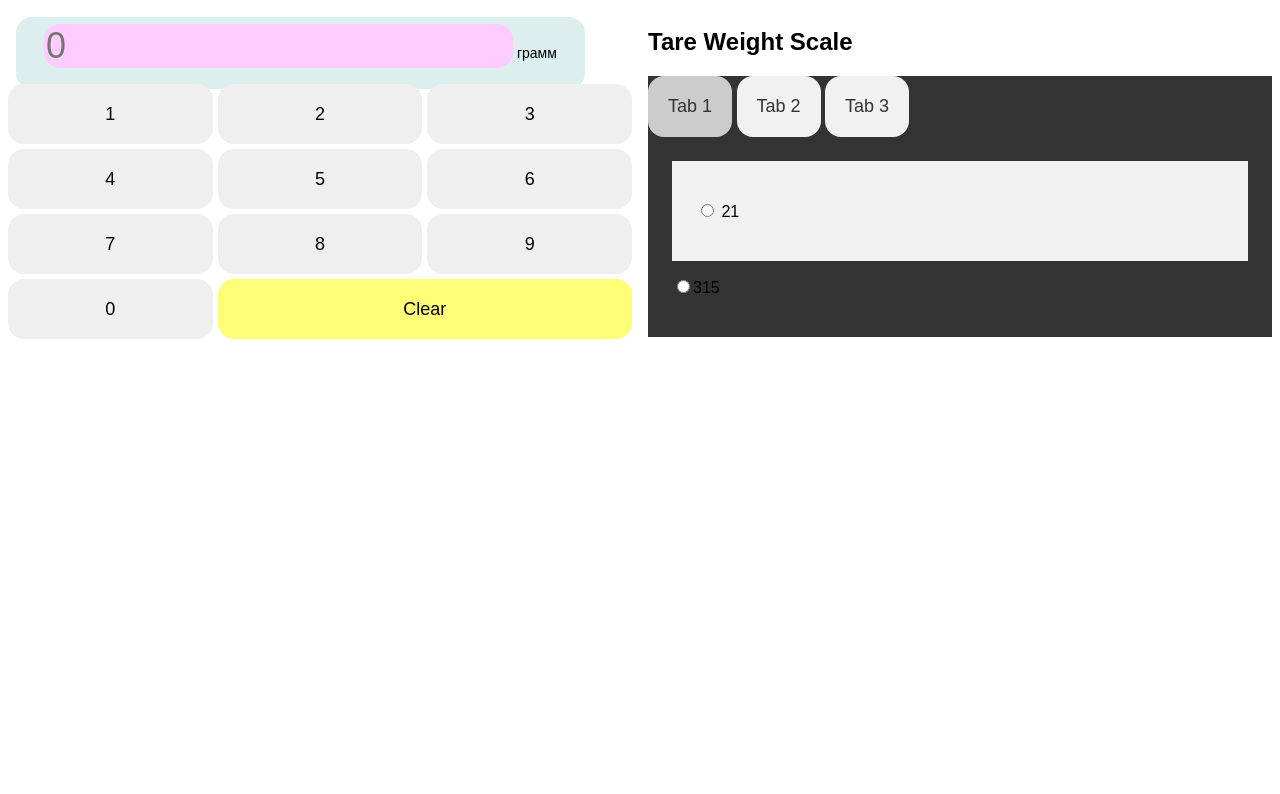
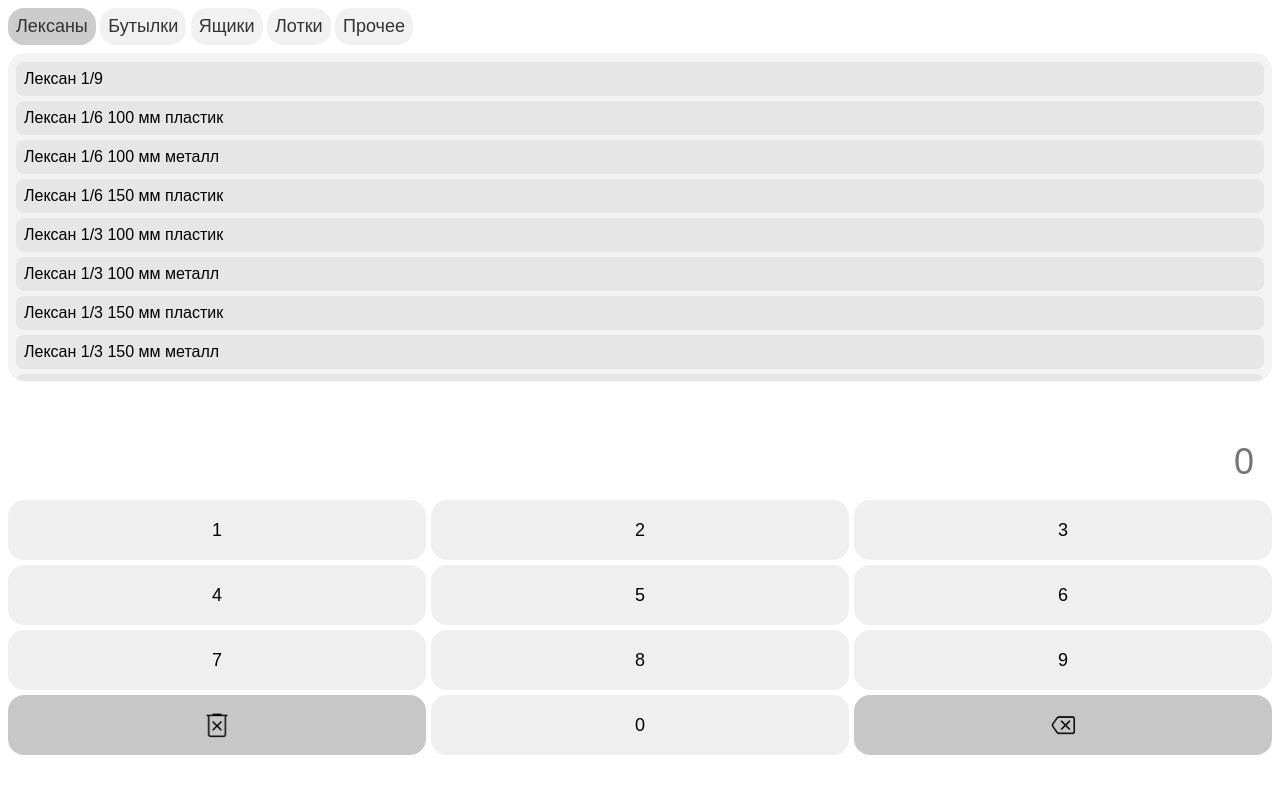
Before and after one commit to rainectar95/tara.github.io, a plain HTML site: page index.html in a window 1280 px wide. Drawn offline with Linux system fonts and the light colour scheme.

Commit message:
Add files via upload

```diff
--- a/index.html
+++ b/index.html
@@ -8,9 +8,8 @@
 </head>
 <body>
 <div class="scales">
-    <div class="scale">
-        <span class="gramm-label"><input type="number" placeholder="0" id="grossWeight" oninput="adjustGrossWeightInputWidth(); calculateWeight(); updateGrammLabelWidth();" onfocus="lockKeyboard()" onblur="unlockKeyboard()">
-        грамм</span>
+    <div class="scale pad">
+        <span class="gramm-label"><p id="result"></p><input type="number" placeholder="0" id="grossWeight" oninput="adjustGrossWeightInputWidth(); calculateWeight(); updateGrammLabelWidth();" onfocus="lockKeyboard()" onblur="unlockKeyboard()"></span>
         <div id="virtual-keyboard">
             <button id="vibrate" onclick="addText('1', 'grossWeight')">1</button>
             <button id="vibrate" onclick="addText('2', 'grossWeight')">2</button>
@@ -21,33 +20,137 @@
             <button onclick="addText('7', 'grossWeight')">7</button>
             <button onclick="addText('8', 'grossWeight')">8</button>
             <button onclick="addText('9', 'grossWeight')">9</button>
-            <button onclick="addText('0', 'grossWeight')">0</button>
-            <button class="clean" onclick="clearInput('grossWeight')">Clear</button>
+            <button class="clean" onclick="clearInput('grossWeight')"><img src="clean.png" width="36px" alt="" srcset=""></button>
+            <button class="zero" onclick="addText('0', 'grossWeight')">0</button>
+            <button class="delete" onclick="deleteLastCharacter('grossWeight')"><img src="delete.png" width="36px" alt="" srcset=""></button>
+
         </div>
     </div>
+
     <div class="scale">
-        <h2>Tare Weight Scale</h2>
 <div class="tabs">
-  <button class="tab-button active" onclick="openTab(event, 'tab1')">Tab 1</button>
-  <button class="tab-button" onclick="openTab(event, 'tab2')">Tab 2</button>
-  <button class="tab-button" onclick="openTab(event, 'tab3')">Tab 3</button>
+  <button class="tab-button active" onclick="openTab(event, 'tab1')">Лексаны</button>
+  <button class="tab-button" onclick="openTab(event, 'tab2')">Бутылки</button>
+  <button class="tab-button" onclick="openTab(event, 'tab3')">Ящики</button>
+  <button class="tab-button" onclick="openTab(event, 'tab4')">Лотки</button>
+  <button class="tab-button" onclick="openTab(event, 'tab4')">Прочее</button>
+  <div id="tab1" class="tab-content active">
+    <label class="card">
+        <input id="tareWeight" type="radio" name="tareWeight" value="85" onchange="calculateWeight()">
+        <p>Лексан 1/9</p>
+    </label>
+    <label class="card">
+        <input id="tareWeight" type="radio" name="tareWeight" value="000" onchange="calculateWeight()">
+        <p>Лексан 1/6 100 мм пластик</p>
+    </label>
+    <label class="card">
+        <input id="tareWeight" type="radio" name="tareWeight" value="235" onchange="calculateWeight()">
+        <p>Лексан 1/6 100 мм металл</p>
+    </label>
+    <label class="card">
+        <input id="tareWeight" type="radio" name="tareWeight" value="230" onchange="calculateWeight()">
+        <p>Лексан 1/6 150 мм пластик</p>
+    </label>
+    <label class="card">
+        <input id="tareWeight" type="radio" name="tareWeight" value="235" onchange="calculateWeight()">
+        <p>Лексан 1/3 100 мм пластик</p>
+    </label>
+    <label class="card">
+        <input id="tareWeight" type="radio" name="tareWeight" value="455" onchange="calculateWeight()">
+        <p>Лексан 1/3 100 мм металл</p>
+    </label>
+    <label class="card">
+        <input id="tareWeight" type="radio" name="tareWeight" value="310" onchange="calculateWeight()">
+        <p>Лексан 1/3 150 мм пластик</p>
+    </label>
+    <label class="card">
+        <input id="tareWeight" type="radio" name="tareWeight" value="565" onchange="calculateWeight()">
+        <p>Лексан 1/3 150 мм металл</p>
+    </label>
+    <label class="card">
+        <input id="tareWeight" type="radio" name="tareWeight" value="510" onchange="calculateWeight()">
+        <p>Лексан 1/2 150 мм пластик</p>
+    </label>
+    <label class="card">
+        <input id="tareWeight" type="radio" name="tareWeight" value="955" onchange="calculateWeight()">
+        <p>Лексан 1/2 150 мм металл</p>
+    </label>
+    <label class="card">
+        <input id="tareWeight" type="radio" name="tareWeight" value="750" onchange="calculateWeight()">
+        <p>Лексан 1/1 150 мм пластик</p>
+    </label>
+    <label class="card">
+        <input id="tareWeight" type="radio" name="tareWeight" value="1600" onchange="calculateWeight()">
+        <p>Лексан 1/1 150 мм металл</p>
+    </label>
+    <label class="card">
+        <input id="tareWeight" type="radio" name="tareWeight" value="0000" onchange="calculateWeight()">
+        <p>Лексан 1/1 200 мм металл</p>
+    </label>
 
-  <div id="tab1" class="tab-content active">
-    <div class="card">
-<p>
-<input id="tareWeight" type="radio" name="tareWeight" value="21" onchange="calculateWeight()">
-21
-</p>
-</div>
-        <p><input id="tareWeight" type="radio" name="tareWeight" value="315" checked onchange="calculateWeight()">315</p>
   </div>
   <div id="tab2" class="tab-content">
-    <p><input id="tareWeight" type="radio" name="tareWeight" value="20" onchange="calculateWeight()">20</p>
-        <p><input id="tareWeight" type="radio" name="tareWeight" value="250" checked onchange="calculateWeight()">250</p>
+    <label class="card">
+        <input id="tareWeight" type="radio" name="tareWeight" value="50" onchange="calculateWeight()">
+        <p>Бутылка ранч</p>
+    </label>
+    <label class="card">
+        <input id="tareWeight" type="radio" name="tareWeight" value="80" onchange="calculateWeight()">
+        <p>Бутылка барбекю</p>
+    </label>
+    <label class="card">
+        <input id="tareWeight" type="radio" name="tareWeight" value="55" onchange="calculateWeight()">
+        <p>Бутылка бургер</p>
+    </label>
   </div>
   <div id="tab3" class="tab-content">
-    <h2>Tab 3</h2>
-    <p>This is the content for Tab 3. Ut enim ad minim veniam, quis nostrud exercitation ullamco laboris nisi ut aliquip ex ea commodo consequat.</p>
+    <label class="card">
+        <input id="tareWeight" type="radio" name="tareWeight" value="1135" onchange="calculateWeight()">
+        <p>Лоток синий большой</p>
+    </label>
+    <label class="card">
+        <input id="tareWeight" type="radio" name="tareWeight" value="1010" onchange="calculateWeight()">
+        <p>Лоток серый</p>
+    </label>
+    <label class="card">
+        <input id="tareWeight" type="radio" name="tareWeight" value="750" onchange="calculateWeight()">
+        <p>Лоток зеленый </p>
+    </label>
+    <label class="card">
+        <input id="tareWeight" type="radio" name="tareWeight" value="810" onchange="calculateWeight()">
+        <p>Лоток темносиний длинный</p>
+    </label>
+    <label class="card">
+        <input id="tareWeight" type="radio" name="tareWeight" value="170" onchange="calculateWeight()">
+        <p>Лоток меленький (соусы)</p>
+    </label>
+  </div>
+  <div id="tab4" class="tab-content">
+
+    <label class="card">
+        <input id="tareWeight" type="radio" name="tareWeight" value="55" onchange="calculateWeight()">
+        <p>Ящик зеленый большой</p>
+    </label>
+
+    <label class="card">
+        <input id="tareWeight" type="radio" name="tareWeight" value="55" onchange="calculateWeight()">
+        <p>Ящик высокий</p>
+    </label>
+
+    <label class="card">
+        <input id="tareWeight" type="radio" name="tareWeight" value="55" onchange="calculateWeight()">
+        <p>Ящик узкий (2 ряда)</p>
+    </label>
+
+    <label class="card">
+        <input id="tareWeight" type="radio" name="tareWeight" value="55" onchange="calculateWeight()">
+        <p>Ящик салатовый закрытые ручки</p>
+    </label>
+
+    <label class="card">
+        <input id="tareWeight" type="radio" name="tareWeight" value="55" onchange="calculateWeight()">
+        <p>Ящик салатовый маленький</p>
+    </label>
   </div>
 </div>
 
@@ -57,8 +160,17 @@
 
 
 </div>
-<p id="result"></p>
 <script>
+    document.querySelectorAll('.card input[type="radio"]').forEach(radio => {
+    radio.addEventListener('change', function() {
+        document.querySelectorAll('.card').forEach(card => {
+            card.classList.remove('active');
+        });
+        if (this.checked) {
+            this.closest('.card').classList.add('active');
+        }
+    });
+});
 
     const vibrateButton = document.getElementById('vibrate');
 
@@ -100,20 +212,14 @@ function openTab(evt, tabName) {
         calculateWeight();
     }
 
-    function adjustGrossWeightInputWidth(reset = false) {
-        const grossWeightInput = inputFields["grossWeight"];
-        const maxWidth = 400;
-        const minWidth = 12;
-        const fontSize = parseFloat(window.getComputedStyle(grossWeightInput).getPropertyValue('font-size'));
+    function deleteLastCharacter(fieldName) {
+    const inputField = inputFields[fieldName];
+    inputField.value = inputField.value.slice(0, -1);
+    adjustGrossWeightInputWidth();
+    updateGrammLabelWidth();
+    calculateWeight();
+}
 
-        if (reset) {
-            grossWeightInput.style.width = "12px";
-        } else {
-            const length = grossWeightInput.value.length;
-            const width = Math.max(minWidth, Math.min(maxWidth, length * fontSize * 0.57));
-            grossWeightInput.style.width = `${width}px`;
-        }
-    }
 
     function updateGrammLabelWidth() {
         const grammLabel = document.querySelector('.gramm-label');
@@ -131,7 +237,7 @@ function openTab(evt, tabName) {
     if (isNaN(totalWeight) || totalWeight < 0) {
         resultElement.style.display = "none";
     } else {
-        resultElement.innerText = `Total Weight including tare weight: ${totalWeight.toFixed()} gramm`;
+        resultElement.innerText = `${totalWeight.toFixed()}`;
         resultElement.style.display = "block";
     }
 }
--- a/style.css
+++ b/style.css
@@ -1,16 +1,23 @@
-
+/* div, p, input, button {
+    outline: 1px solid gray;
+} */
 body {
     font-family: Arial, sans-serif;
     margin: 0px;
+    padding: 0px;
 }
 .scales {
+    width: 100vw;
+    height: 100vh;
     display: flex;
-    flex-direction: row;
+    flex-direction: column-reverse;
     margin: 0px;
+    padding: 0px;
+    overflow:auto;
 }
 .scale {
-    margin: 8px;
-    width: 50%;
+    height: 50%;
+    padding: 8px;
 
 }
 #virtual-keyboard {
@@ -20,24 +27,37 @@ body {
     grid-auto-rows: 60px;
 
 }
+#grossWeight, #result{
+flex: 1;
+}
 #grossWeight{
-    margin: 16px 0px;
+    border-radius: 48px;
+    color: #000;
     border: 0px;
-    background-color: #fcf;
-    border-radius: 16px;
-    ;
+    outline: none;
+    text-align: right;
+    width: 100%;
 
 }
 #grossWeight, .gramm-label
 {
     font-size: 36px;
+    overflow: hidden;
+
 }
 .gramm-label {
+    display: flex;
     font-size:14px;
-    padding:28px;
-    background-color:#dee;
-    border-radius:16px;
-    margin: 36px 8px;
+    border-radius:160px;
+}
+.scale.pad{
+    display: flex;
+    align-content: space-between;
+    flex-direction: column;
+}
+.gramm-label{
+    appearance: none;
+    padding: 16px;
 }
 button {
     font-size:18px;
@@ -45,26 +65,42 @@ button {
     margin: 0;
     border: 0px;
     border-radius: 16px;
+    background-color: #00000010;
 }
 #result {
+    font-size: 36px;
+    display: none;
+    color: rgb(149, 149, 149);
+    margin: 0;
+}
+.zero{
+    grid-auto-flow: column dense;
+}
+.clean, .delete {
+    display: flex;
+    justify-content: center;
+    align-content: center;
+    padding-top: 12px;
+    background-color: #00000038;
+}
+input::-webkit-outer-spin-button,
+input::-webkit-inner-spin-button {
+    -webkit-appearance: none;
+}
+.tab-content.active::-webkit-scrollbar {
     display: none;
 }
-.clean {
-    grid-auto-flow: column dense;
-    background-color: #FF7;
-    grid-column: 2 span;
-}
-
 .tabs {
-background-color:#333;
+height: 100%;
 }
 
 .tab-button {
 background-color: #f1f1f1;
 color: #333;
 border: none;
-padding: 20px;
+padding: 8px;
 cursor: pointer;
+margin-bottom: 8px;
 }
 
 .tab-button.active {
@@ -73,13 +109,31 @@ background-color: #ccc;
 
 .tab-content {
 display: none;
-padding: 24px;
+padding: 4px 8px;
+background-color: #0000000c;
+border-radius: 16px;
 }
 
 .tab-content.active {
 display: block;
+overflow: scroll;
+height: 80%;
 }
-.card{
-background-color:#f1f1f1;
-padding:24px;
+
+.card {
+    display: block;
+    cursor: pointer;
+    padding: 8px;
+background-color: #a4a4a42b;    margin: 5px 0;
+    border-radius: 8px;
 }
+
+.card input[type="radio"] {
+    display: none;
+}
+.card p {
+    margin: 0;
+}
+.card.active {
+    background-color: #b2f253; /* Example active color */
+}
```
Also changed, not shown: clean.png (added), delete.png (added).
